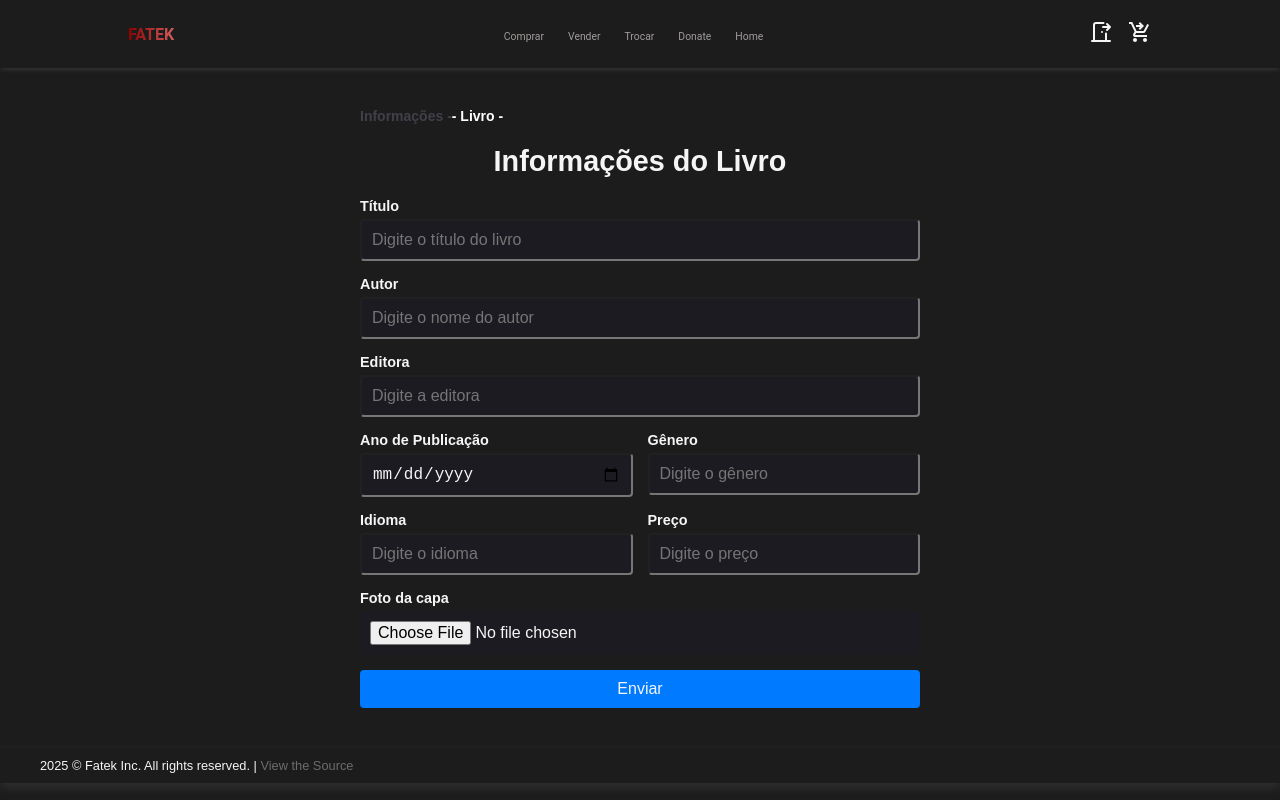
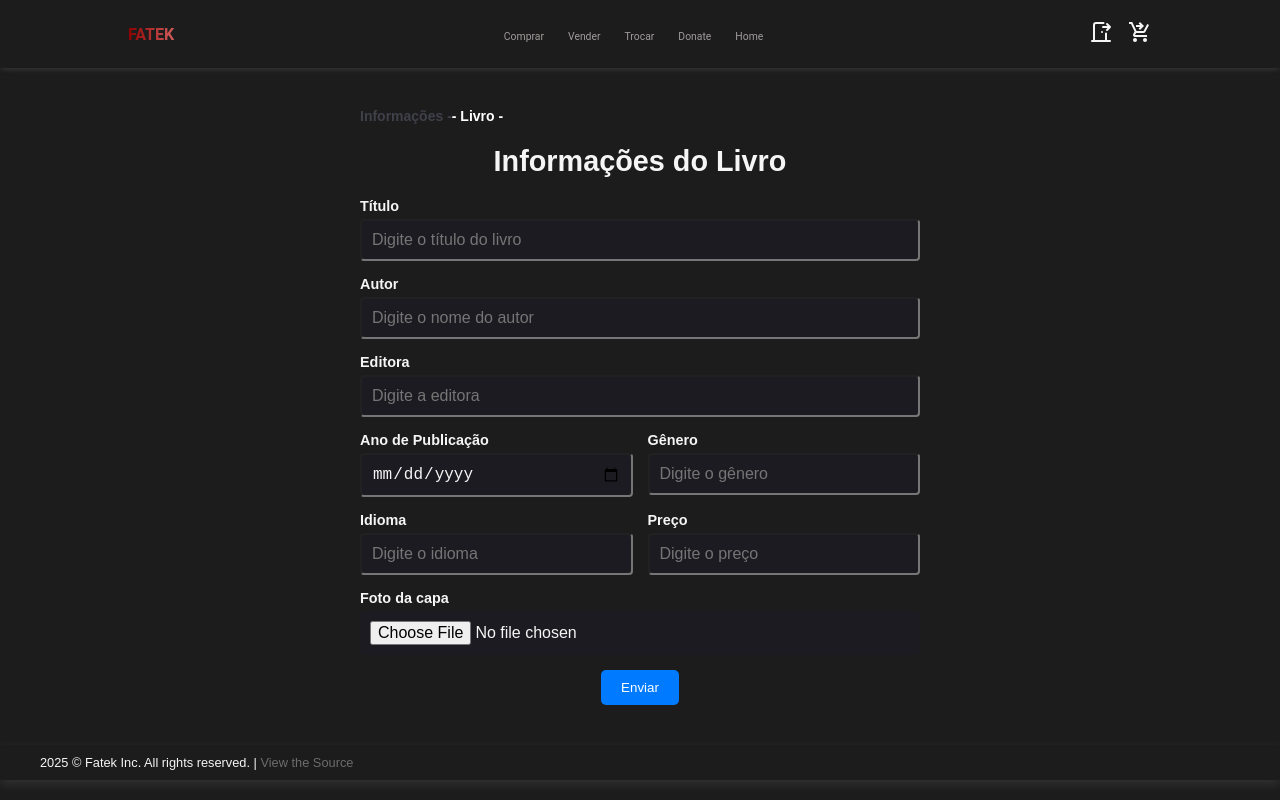
Before and after one commit to KaioBorgesDev/Fatek, a React (Vite) app in the folder frontend/: page /sell/book in a window 1280 px wide. Built offline with nearby package versions, Linux system fonts and the light colour scheme.

Commit message:
message error about missing required parameters

```diff
--- a/frontend/src/components/BookInformation/BookInformation.tsx
+++ b/frontend/src/components/BookInformation/BookInformation.tsx
@@ -3,12 +3,14 @@ import './BookInformation.css';
 import { toast, ToastContainer } from 'react-toastify';
 import { useMessage } from '../../context/MessageContext';
 import { useToken } from '../../context/TokenProvider';
+import LoadingButton from '../Spinner/Spinner';
 
 const BookInformation = () => {
   const [title, setTitle] = useState('');
   const [autor, setAutor] = useState('');
   const [publisher, setPublisher] = useState('');
   const [price, setPrice] = useState('');
+  const [loading, setLoading] = useState(false)
   const [release_date, set_release_date] = useState('');
   const [category, setCategory] = useState('');
   const [language, setLanguage] = useState('');
@@ -45,6 +47,8 @@ const BookInformation = () => {
     }
 
     try {
+      setLoading(true);
+      toast.success("Enviando...")
       const response = await fetch('http://localhost:5002/book', {
         method: 'POST',
         headers: {
@@ -61,6 +65,8 @@ const BookInformation = () => {
     } catch (error) {
       console.error(error);
       toast.error('Ocorreu um erro ao enviar.');
+    } finally {
+      setLoading(false);
     }
   };
 
@@ -162,9 +168,8 @@ const BookInformation = () => {
           <label htmlFor="image">Foto da capa</label>
           <input type="file" name="file" id="" onChange={handleFileChange} required />
         </div>
-        <button type="submit" className="book-info-button">
-          Enviar
-        </button>
+        <LoadingButton isLoading={loading}/>
+
       </form>
       <ToastContainer position="top-right"
         autoClose={1000}
```
Also changed, not shown: 1 other file (tests, documents, lock files or other folders).
